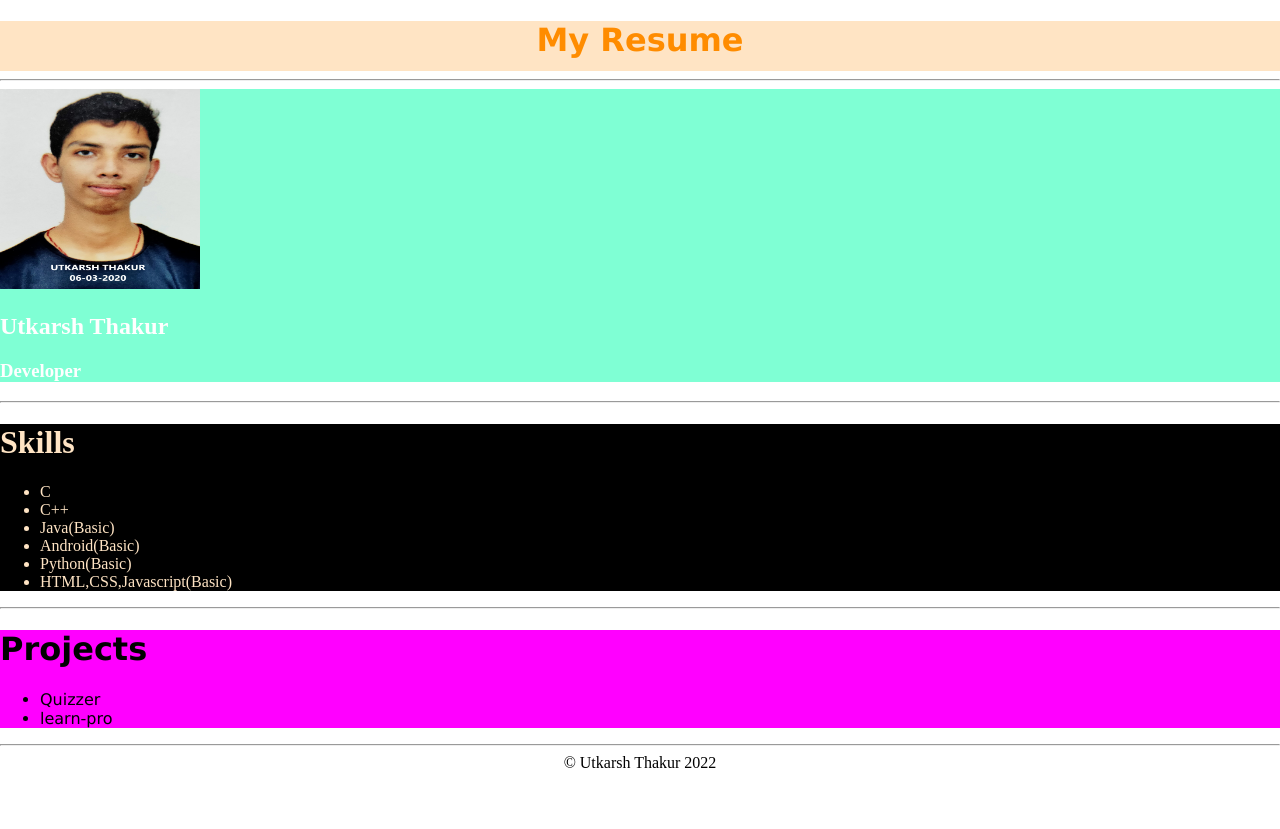
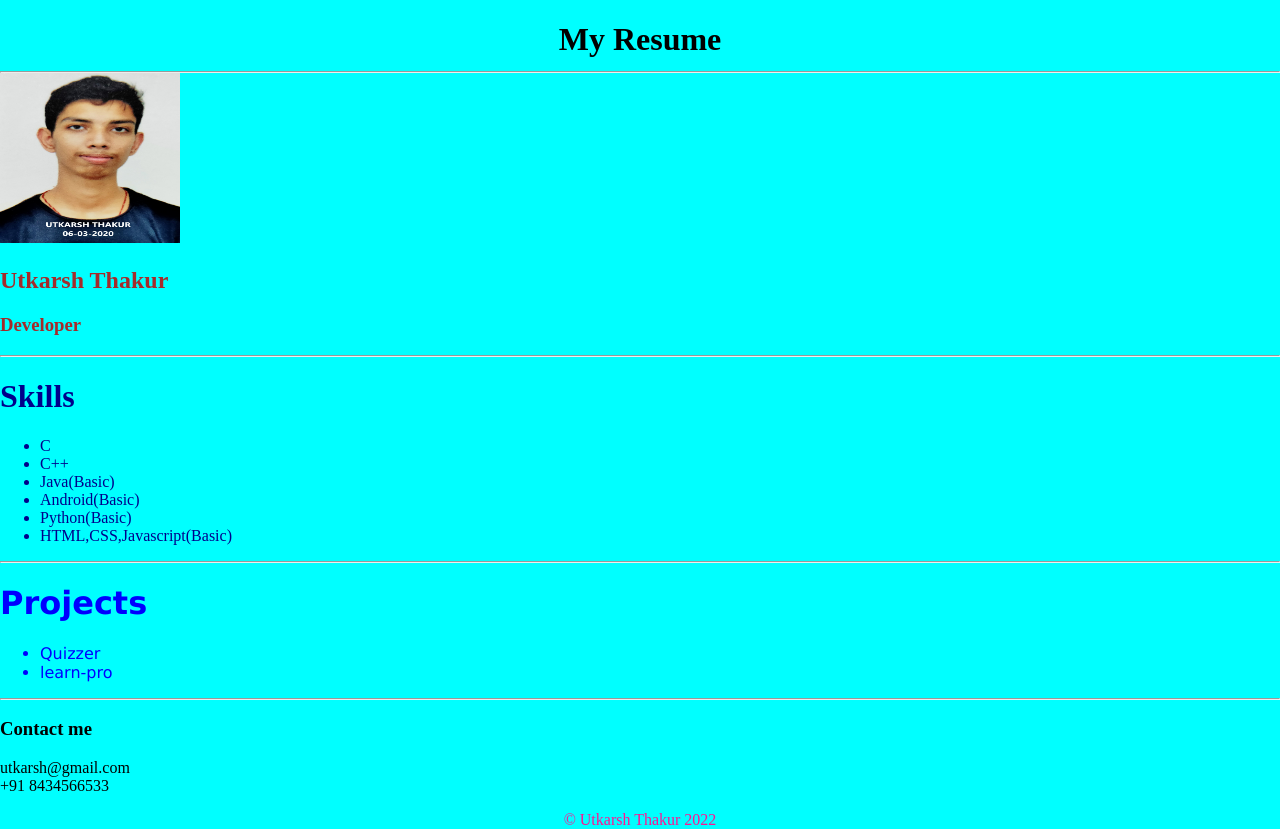
Before and after one commit to UtkarshThakur321/Utkarsh-Thakur-Profile, a plain HTML site: page index.html in a window 1280 px wide. Before the commit the page ends 800 px from the top, so only its background shows below. Drawn offline with Linux system fonts and the light colour scheme; a script that the page names is missing.

Commit message:
first commit

```diff
--- a/index.css
+++ b/index.css
@@ -1,15 +1,12 @@
 body{
     width:100%;
     margin:0px;
+    background-color:aqua
 
 }
 
 .intro{
-
-    background-color:aquamarine;
-    color:white;
-
-
+    color:brown;
 
 }
 
@@ -17,31 +14,36 @@ body{
     width:50%;
 }
 
-
+hr{
+    margin:0px;
+}
 
 #nav{
     height:50px;
-    background-color: bisque;
-    color:darkorange;
+    display:content;
     text-align: center;
+    font-weight: 900;
+    color:black;}
+    /* text-align: center;
     font-family: Verdana, Geneva, Tahoma, sans-serif;
-    font-weight: 900;
-}
+} */
 
 #skills{
-    color:bisque;
-    background-color: black;
+    color:darkblue;
+    font-weight: 400;
+
 }
 
 #projects{
     font-family: Verdana, Geneva, Tahoma, sans-serif;
-    background-color: fuchsia;
-
+    color:blue;
 }
 
 
-#footer{
+/* #footer{
     text-align: center;
-
-
+} */
+#copyright{
+    text-align: center;
+    color:deeppink
 }
--- a/index.html
+++ b/index.html
@@ -17,7 +17,7 @@
     <div class="intro">
         <div id="image">
              <img src="main3.jpg" alt="DP_Utkarsh__Thakur"
-             width="200" height="200">
+             width="180" height="170">
         </div>
         <div>
             <h2>Utkarsh Thakur</h2>
@@ -49,8 +49,15 @@
     <hr>
 
     <div id="footer">
+        <h3>Contact me</h3>
+        <p>
+            utkarsh@gmail.com<br>
+            +91 8434566533
 
+        </p>
+            <div id="copyright">
          &copy; Utkarsh Thakur 2022
+            </div>
         </div>
 
 
```
